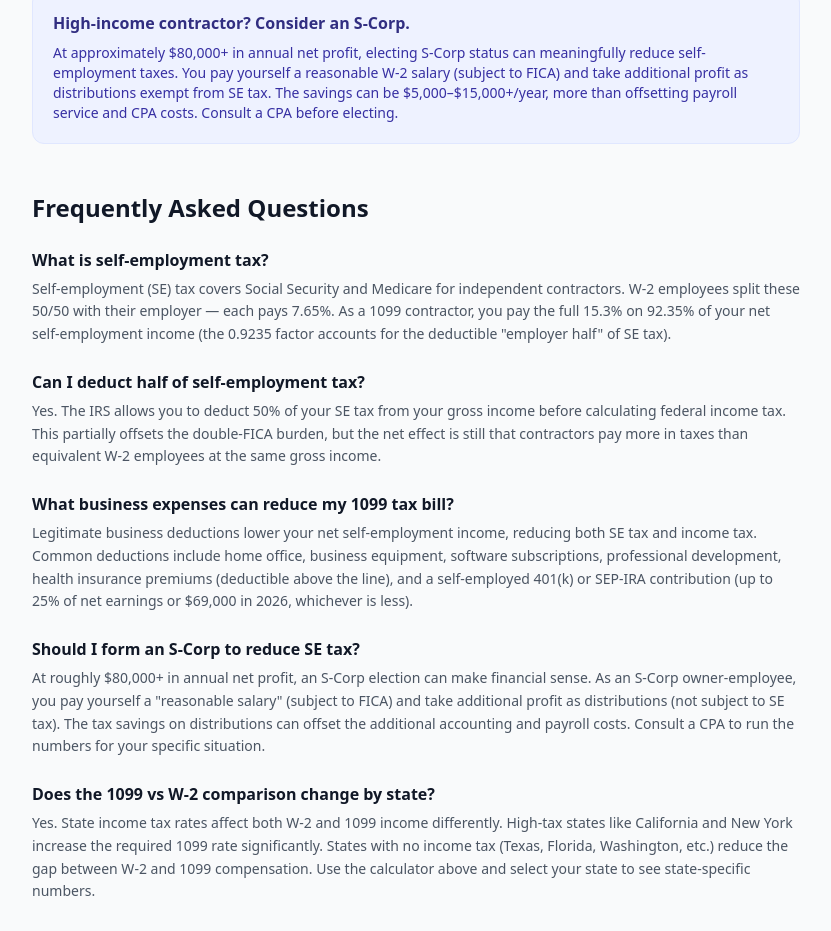
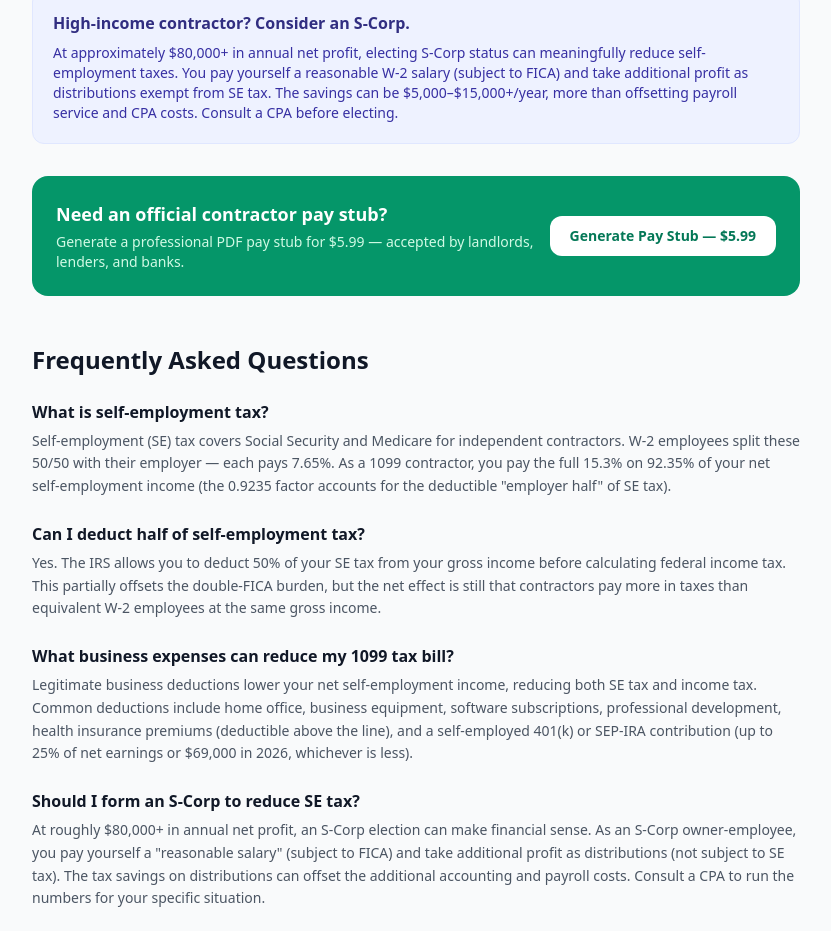
Before and after one commit to pfbusiness603/takehomepay, a Next.js app: page /calculator/1099-vs-w2 in a window 1280 px wide. Shown: the part 1907-2838 px from the top of the page, without its empty margins (176-1007 px from the left). Built offline with nearby package versions, Linux system fonts and the light colour scheme; no server answers.

Commit message:
feat: add contractor pay stub CTA to 1099 vs W-2 page

```diff
--- a/app/calculator/1099-vs-w2/page.tsx
+++ b/app/calculator/1099-vs-w2/page.tsx
@@ -124,6 +124,22 @@ export default function Page1099vsW2() {
           </div>
         </section>
 
+        {/* Pay stub CTA */}
+        <section className="mt-8 max-w-3xl">
+          <div className="bg-emerald-600 rounded-2xl p-6 flex flex-col sm:flex-row items-center justify-between gap-4">
+            <div>
+              <h3 className="text-white font-bold text-lg">Need an official contractor pay stub?</h3>
+              <p className="text-emerald-100 text-sm mt-1">Generate a professional PDF pay stub for $5.99 — accepted by landlords, lenders, and banks.</p>
+            </div>
+            <Link
+              href="/#generate-stub"
+              className="shrink-0 bg-white text-emerald-700 hover:bg-emerald-50 font-semibold px-5 py-2.5 rounded-xl text-sm transition-colors whitespace-nowrap"
+            >
+              Generate Pay Stub — $5.99
+            </Link>
+          </div>
+        </section>
+
         {/* FAQ */}
         <section className="mt-12 max-w-3xl">
           <h2 className="text-2xl font-bold text-gray-900 mb-6">Frequently Asked Questions</h2>
```
